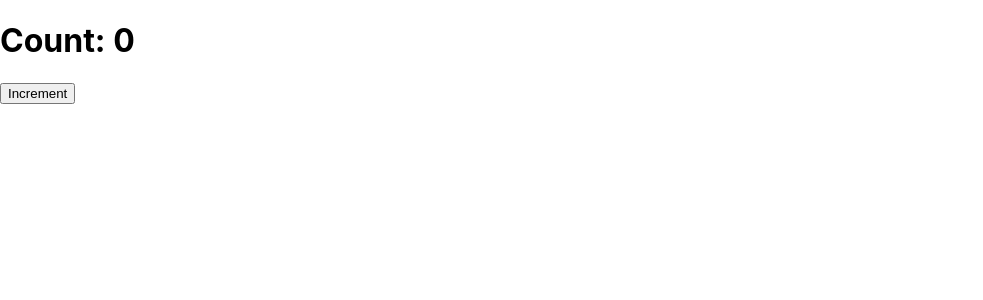
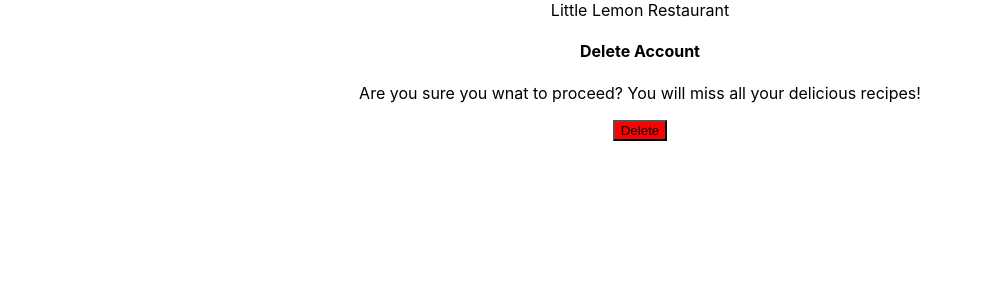
Before and after one commit to Waiyan64/my-first-react-app, a React (Create React App) app: page / in a window 1280 px wide. Shown: the top 300 px of the page, without its empty margins (0-983 px from the left). Built offline with nearby package versions, Linux system fonts and the light colour scheme.

Commit message:
children test

```diff
--- a/src/App.js
+++ b/src/App.js
@@ -1,23 +1,36 @@
-import React from "react";
-import { useState } from "react";
-import useConsoleLog from "./useConsoleLog";
+import "./App.css";
+
+const Button = ({children, backgroundColor}) => {
+  return <button style={{backgroundColor}}>{children}</button>;
+};
+
+const Alert = ({ children }) => {
+  return (
+    <>
+
+      <div className="Alert">{children}</div>
+    </>
+  );
+};
+
+const DeleteButton = () => {
+  return <Button backgroundColor="red">Delete</Button>
+};
 
 function App() {
-  const [value, setValue] = useState(0);
-  useConsoleLog(value);
-  const increment = () => {
-    setValue(prevValue => prevValue + 1)
-  }
-
   return (
-    <div>
-      <h1>Count: {value}</h1>
-      <button onClick={increment}>Increment</button>
+    <div className="App">
+      <header>Little Lemon Restaurant</header>
+      <Alert>
+        <h4>Delete Account</h4>
+        <p>
+          Are you sure you wnat to proceed? You will miss all your delicious recipes!
+        </p>
+        <DeleteButton />
+      </Alert>
     </div>
-
-  )
-
-}
+  );
+};
 
 
 
--- a/src/useConsoleLog.js
+++ /dev/null
@@ -1,10 +0,0 @@
-import { useEffect } from "react";
-
-function useConsoleLog (varName) {
-    useEffect(() => {
-        console.log(varName);
-    }, [varName]);
-
-}
-
-export default useConsoleLog;
```
